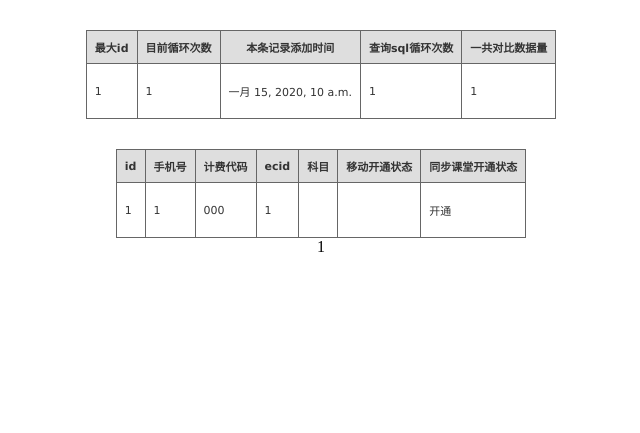
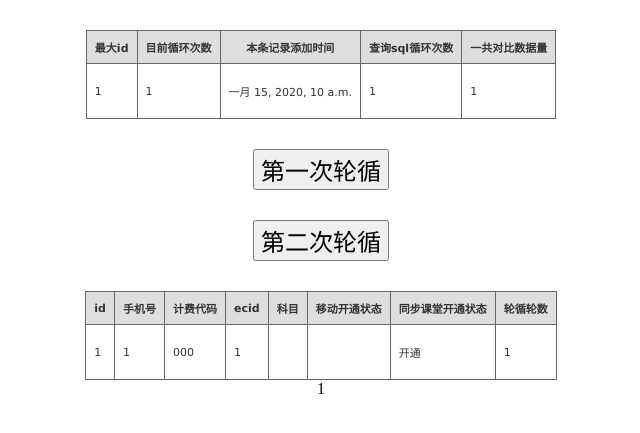
Before and after one commit to JiaLin-Leung/mybest, a Django app: template templates/info/info.html in a window 1280 px wide. Shown: the top 433 px of the page, without its empty margins (319-959 px from the left). Run offline with Django 3.2, Linux system fonts and the light colour scheme; the template is opened without the code that fills it: most values are stand-ins (such as "Sample title", 1, 10 or a date in 2020); parts of the project's set-up code (start-up, migrations or seed data) failed here and were passed over; some libraries are stand-ins or nearby versions.

Commit message:
新增轮循次数信息查询

```diff
--- a/blog/common/views.py
+++ b/blog/common/views.py
@@ -9,9 +9,9 @@ def yd_information_common():
     return data.total if data else 0
 
 
-def error_info(page,page_size):
+def error_info(page, page_size, cycle_num):
     error_info_sql = '''
-        select id,phone_num,code,ecid,subject_id,after_status from tbkt_base.mobile_cycle_exception limit %s,%s;
-    '''% ((page - 1)*page_size, page_size * page)
+        select id,phone_num,code,ecid,subject_id,after_status,cycle_num from tbkt_base.mobile_cycle_exception where cycle_num = %s limit %s,%s;
+    '''% (cycle_num, (page - 1)*page_size, page_size * page)
     data = db.yd.fetchall_dict(error_info_sql)
     return data
--- a/blog/views.py
+++ b/blog/views.py
@@ -22,9 +22,10 @@ def yd_information(request):
     :param request:
     :return:
     """
+    out = Struct()
     if request.method == 'GET':
         page = int(request.GET.get('page',1))
-        out = Struct()
+        cycle_num = int(request.GET.get('cycle_num',1))
         sql_cycle_info = '''
             select id,cycle_max_id,main_cycle_num,add_time,sql_cycle_num from sql_cycle_info;
         '''  # 查询记录sql每次循环的最大id值，和目前的循环次数
@@ -36,10 +37,11 @@ def yd_information(request):
             out.compare_num = data.sql_cycle_num * 500
         total = yd_information_common()    # 返回总页数
         num_total = math.ceil(total / 10)
-        data = error_info(page, 10)
+        data = error_info(page, 10, cycle_num)
         data, page_range = api_page(data, page, total)
         out.data = data
         out.page_range = page_range
+        out.cycle_num = cycle_num
         out.page = page
         out.allpage = num_total
         return render_template(request, 'info/info.html',out)
--- a/templates/info/info.html
+++ b/templates/info/info.html
@@ -33,6 +33,27 @@
             background-color: #ffffff;
         }
 
+        .button_one{
+            text-decoration: none;
+            display: inline-block;
+            font-size: 24px;
+            margin: 4px 2px;
+            cursor: pointer;
+            display:block;
+            margin: 0 auto;
+            margin-top: 30px;
+        }
+        .button_tow{
+            text-decoration: none;
+            display: inline-block;
+            font-size: 24px;
+            margin: 4px 2px;
+            cursor: pointer;
+            display:block;
+            margin: 0 auto;
+            margin-top: 30px;
+        }
+
 </style>
 </head>
 <body>
@@ -66,6 +87,10 @@
             </tr>
         </table>
     <div>
+
+        <button class="button_one">第一次轮循</button>
+    <button class="button_tow">第二次轮循</button>
+
                 <table class="gridtable" align="center" border="1">
                 <tr>
                     <th class="hi_1">id</th>
@@ -75,6 +100,7 @@
                     <th class="hi_5">科目</th>
                     <th class="hi_6">移动开通状态</th>
                     <th class="hi_7">同步课堂开通状态</th>
+                    <th class="hi_8">轮循轮数</th>
                 </tr>
                 {% for item in data %}
                 <tr>
@@ -113,6 +139,9 @@
                     <td class="hi_7 wi_7">
                          <p>开通</p>
                     </td>
+                    <td class="hi_7 wi_7">
+                         <p>{{ item.cycle_num }}</p>
+                    </td>
                 </tr>
                 {% endfor %}
             </table>
@@ -141,7 +170,9 @@
 <script>
     var page = "{{page}}";
     var allpage = "{{allpage}}";
+    var cycle_num = "{{cycle_num}}";
         //分页点击
+    if (cycle_num == 1){
         $('.prev').on('click',function(){
             page--;
             if(page<=1){
@@ -156,4 +187,35 @@
             }
             location.href="/info?page="+page;
         })
+    }else{
+        $('.prev').on('click',function(){
+            page--;
+            if(page<=1){
+                page=1;
+            }
+            location.href="/info?cycle_num=2&page="+page;
+        })
+        $('.next').on('click',function(){
+            page++;
+            if(page>=allpage){
+                page = allpage;
+            }
+            location.href="/info?cycle_num=2&page="+page;
+        })
+    }
+
+    $('.button_one').on('click',function(){
+        page++;
+        if(page>=allpage){
+            page = allpage;
+        }
+        location.href="/info?page=1&cycle_num="+1;
+    })
+    $('.button_tow').on('click',function(){
+        page++;
+        if(page>=allpage){
+            page = allpage;
+        }
+        location.href="/info?page=1&cycle_num="+2;
+    })
 </script>
```
Lines whose indentation alone changed are shown as unchanged.
